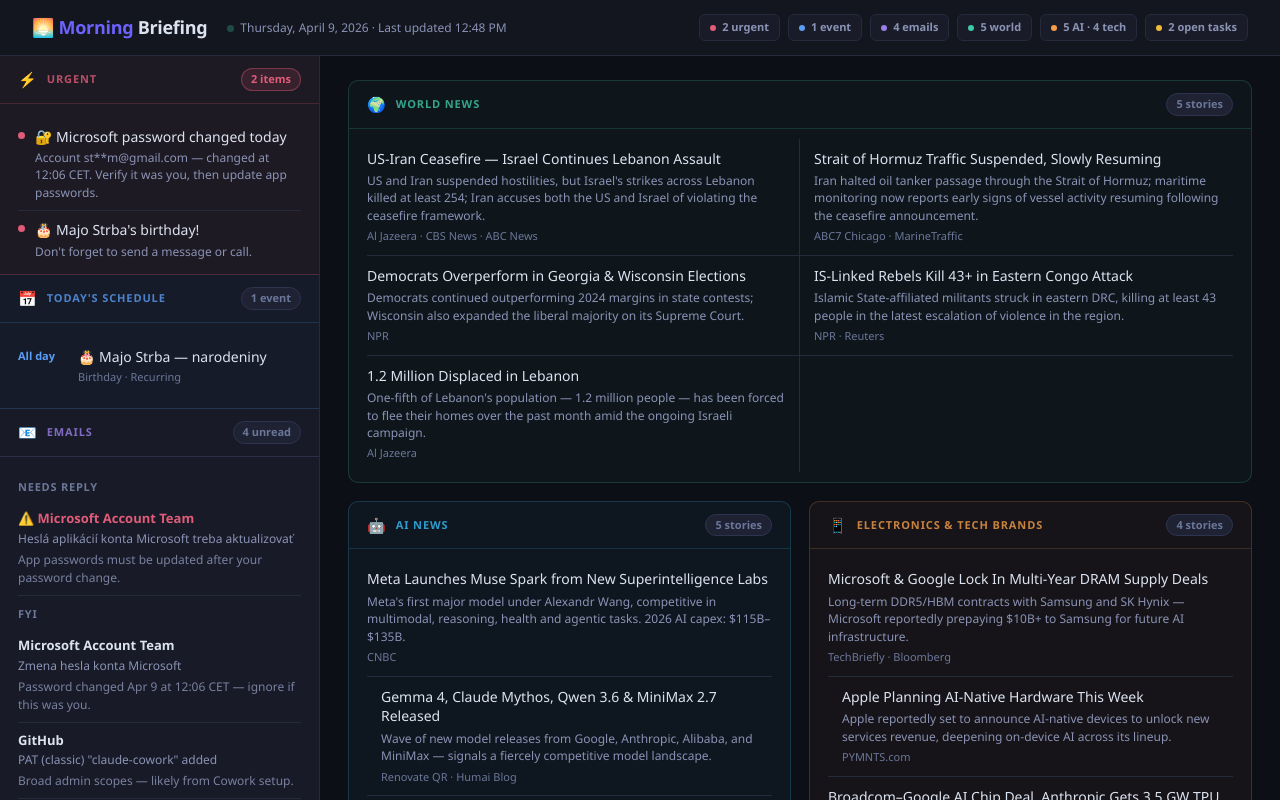
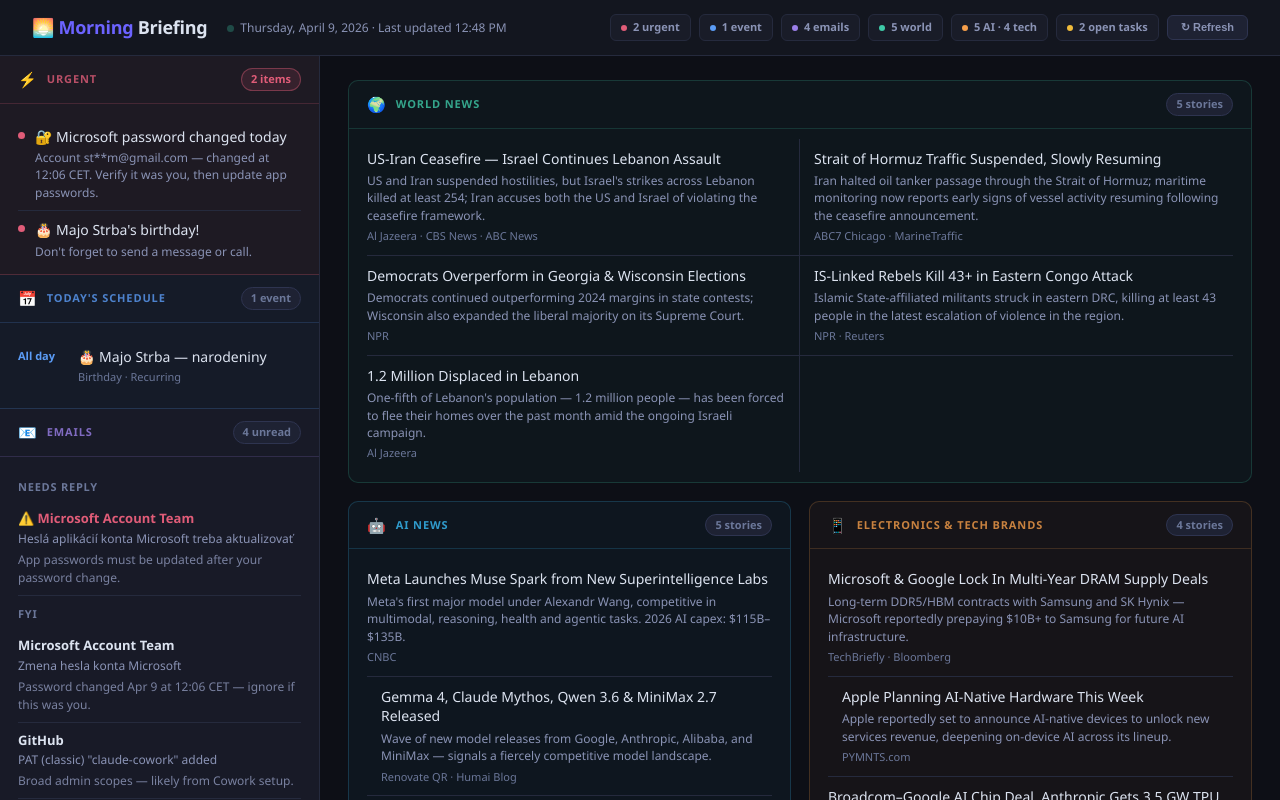
Before and after one commit to DarkMaster9452/morning-briefing, a plain HTML site: page morning-briefing.html in a window 1280 px wide. Shown: the top 800 px of the page. Drawn offline with Linux system fonts and the light colour scheme.

Commit message:
Add manual Refresh button to topbar

```diff
--- a/morning-briefing.html
+++ b/morning-briefing.html
@@ -274,6 +274,18 @@
     .notion-task:last-child { border-bottom: none; }
     .notion-link { font-size: var(--fs-xs); color: var(--indigo); margin-top: 5px; display: inline-block; }
 
+    /* ── REFRESH BUTTON ──────────────────────────────────── */
+    #refresh-btn {
+      display: flex; align-items: center; gap: 6px;
+      background: var(--surface2); border: 1px solid var(--border2);
+      border-radius: 6px; padding: 5px 13px;
+      font-size: var(--fs-xs); font-weight: 700; color: var(--muted2);
+      cursor: pointer; transition: all .15s; white-space: nowrap;
+    }
+    #refresh-btn:hover { background: var(--indigo); border-color: var(--indigo); color: #fff; }
+    #refresh-btn.spinning { color: var(--teal); border-color: rgba(62,201,167,.4); animation: spin .6s linear infinite; }
+    @keyframes spin { to { transform: rotate(360deg); } }
+
     /* ── SCROLLBAR ────────────────────────────────────────── */
     ::-webkit-scrollbar { width: 6px; height: 6px; }
     ::-webkit-scrollbar-track { background: transparent; }
@@ -295,6 +307,9 @@
     <div class="chip"><span class="chip-dot" style="background:var(--teal)"></span>5 world</div>
     <div class="chip"><span class="chip-dot" style="background:var(--orange)"></span>5 AI · 4 tech</div>
     <div class="chip"><span class="chip-dot" style="background:var(--amber)"></span>2 open tasks</div>
+    <button id="refresh-btn" onclick="refreshBriefing()" title="Load the latest generated briefing from disk">
+      ↻ Refresh
+    </button>
   </div>
 </div>
 
@@ -628,6 +643,7 @@
 </div>
 
 <script>
+  // Auto-refresh at 6 AM
   (function () {
     function msUntil6AM() {
       const now = new Date(), next = new Date(now);
@@ -637,6 +653,16 @@
     }
     setTimeout(function () { location.reload(); }, msUntil6AM());
   })();
+
+  // Manual refresh button
+  function refreshBriefing() {
+    const btn = document.getElementById('refresh-btn');
+    btn.textContent = '↻ Loading…';
+    btn.classList.add('spinning');
+    btn.disabled = true;
+    // Hard reload — bypasses cache, picks up latest generated file
+    setTimeout(function () { location.reload(true); }, 400);
+  }
 </script>
 </body>
 </html>
```
